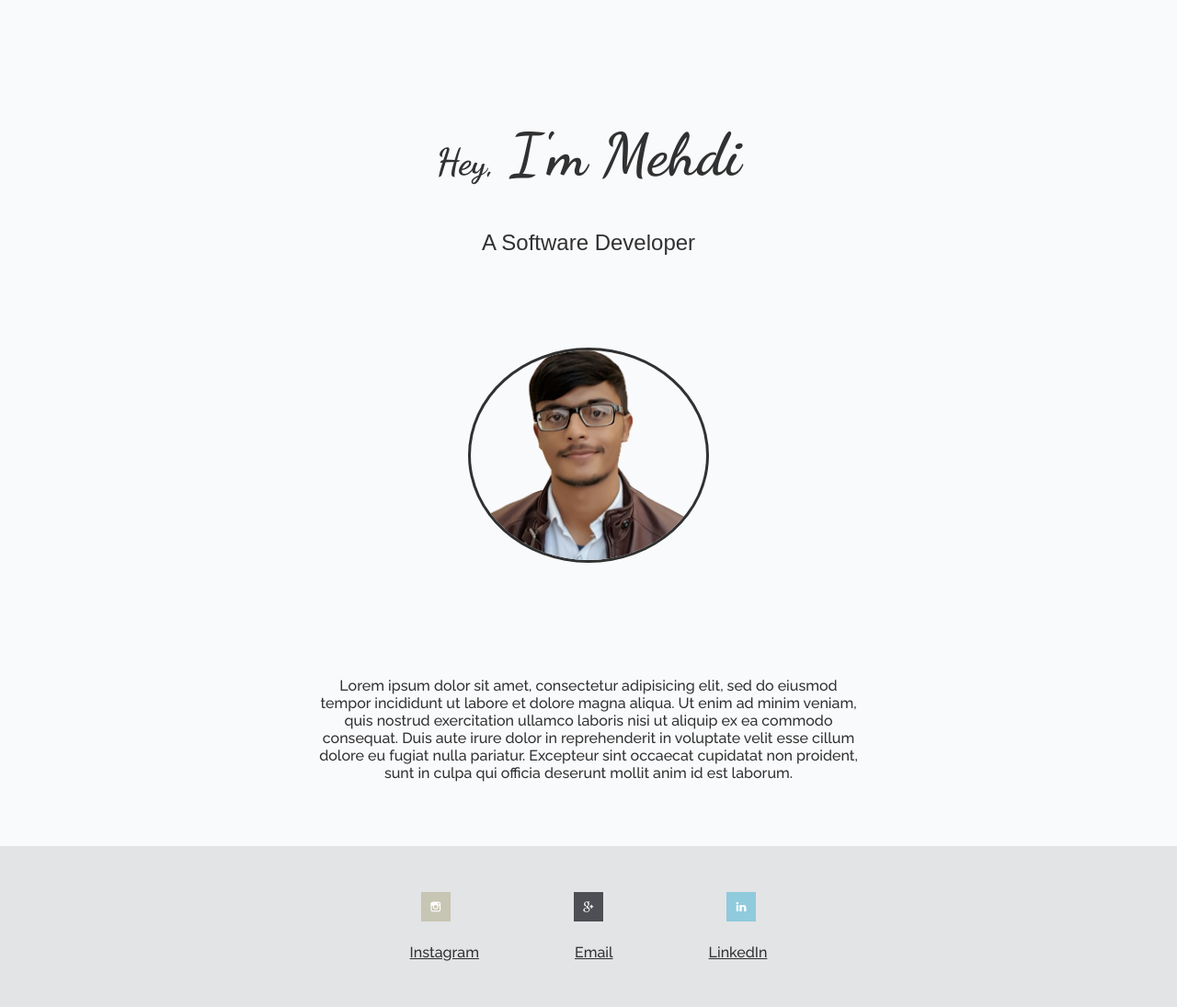
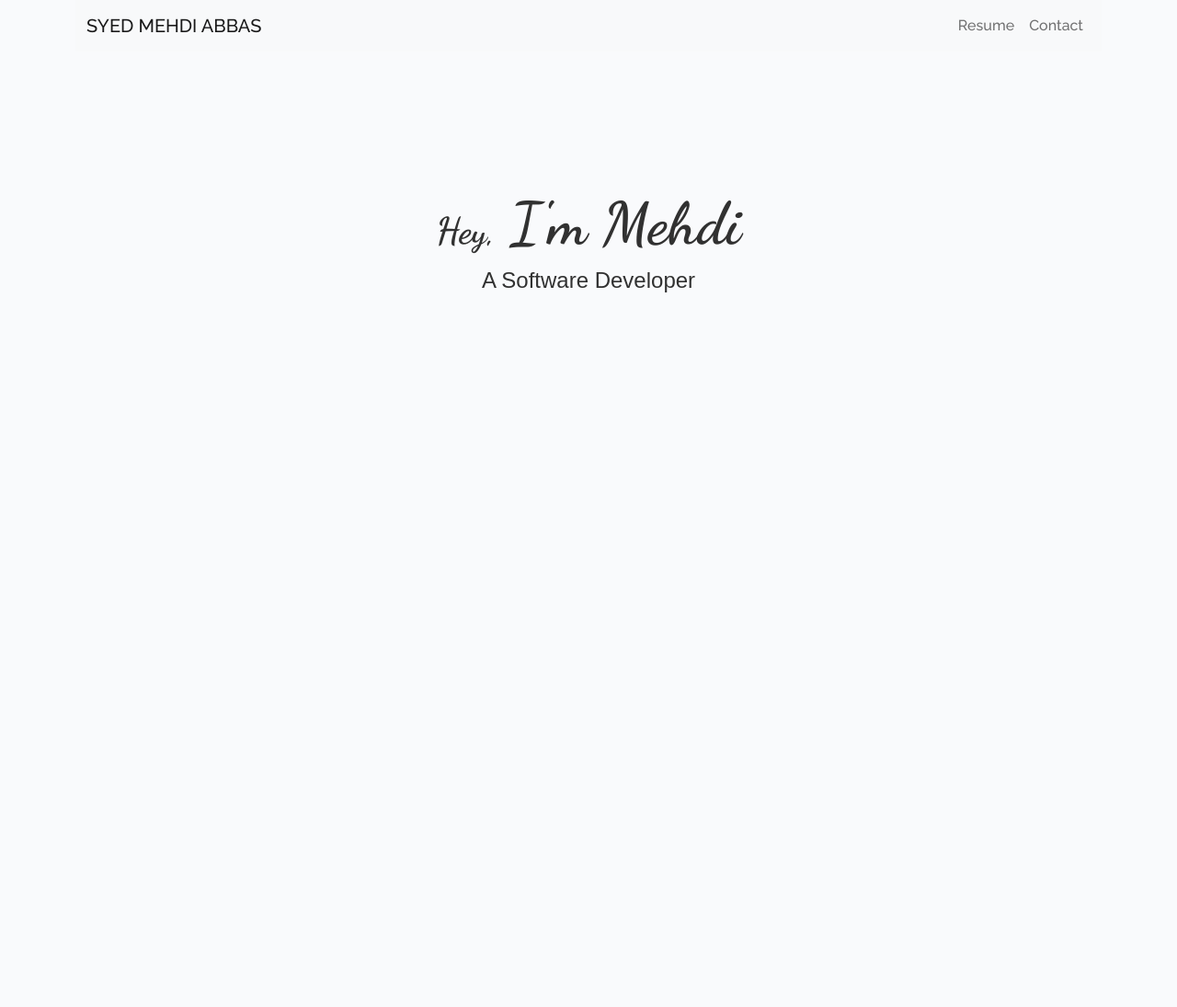
Before and after one commit to syedmehdiabbas/personalwebsite, a plain HTML site: page index.html in a window 1280 px wide. Shown: the whole page at 92% size. After the commit the page ends 800 px from the top, so only its background shows below. Drawn offline with nearby package versions, Linux system fonts and the light colour scheme; a web font is replaced by a local one.

Commit message:
started with bootstrap

```diff
--- a/css/styles.css
+++ b/css/styles.css
@@ -1,76 +1,27 @@
-
 body {
   background-color: #f9fafc;
   color: #313131;
-	text-align: center;
 
-    font-family: 'Raleway', sans-serif;
+  font-family: "Raleway", sans-serif;
   font-size: 1rem;
-
-    margin: 0;
-
 }
 
 h1 {
   font-size: 4rem;
-	color:#313131;
-	font-family: 'Dancing Script', sans-serif;
-
+  color: #313131;
+  font-family: "Dancing Script", sans-serif;
 }
 
 h3 {
   font-size: 1.5rem;
-	font-family: 'Gotu', sans-serif;
+  font-family: "Gotu", sans-serif;
   font-weight: normal;
-}
-
-p {
-	padding: 20px;
 }
 
 .hey {
   font-size: 2.5rem;
 }
 
-.top-box {
-
-	margin: 130px auto 100px;
-
-	background-color: #f9fafc;
-
-
+.intro-box {
+  margin-top: 150px;
 }
-
-.pic-box {
-	width: 100%;
-	margin: 0 auto 100px auto;
-}
-
-
-.mypic {
-	width: 20%;
-	border-radius: 100%;
-	border-width: 3px;
-	border-style: solid;
-	border-color: #313131;
-}
-
-.skills-box {
-	width: 50%;
-	margin: 50px auto;
-
-}
-
-.bottom-box {
-	background-color: #e3e4e6;
-	padding: 50px;
-}
-
-.foot-link {
-	color: #313131;
-	padding: 0 50px;
-}
-
-.foot-link-img {
-	padding: 0 65px 20px 65px;
-}
--- a/index.html
+++ b/index.html
@@ -2,45 +2,52 @@
 <html>
   <head>
     <title>Mehdi</title>
-	<meta charset="utf-8">
-	<link rel="stylesheet" type="text/css" href="css/styles.css">
-	<link href="https://fonts.googleapis.com/css2?family=Dancing+Script:wght@700&family=Gotu&family=Raleway:wght@500&display=swap" rel="stylesheet">
-	<link rel="icon" href="favicon.ico">
+    <meta charset="utf-8" />
+    <meta name="viewport" content="width=device-width, initial-scale=1" />
+    <link
+      href="https://cdn.jsdelivr.net/npm/bootstrap@5.0.0/dist/css/bootstrap.min.css"
+      rel="stylesheet"
+      integrity="sha384-wEmeIV1mKuiNpC+IOBjI7aAzPcEZeedi5yW5f2yOq55WWLwNGmvvx4Um1vskeMj0"
+      crossorigin="anonymous"
+    />
+    <link rel="stylesheet" type="text/css" href="css/styles.css" />
+    <link
+      href="https://fonts.googleapis.com/css2?family=Dancing+Script:wght@700&family=Gotu&family=Raleway:wght@500&display=swap"
+      rel="stylesheet"
+    />
+    <link rel="icon" href="favicon.ico" />
   </head>
   <body>
+    <div class="container">
+      <nav class="navbar navbar-expand-lg bg-light navbar-light">
+        <div class="container-fluid">
+          <a href="#" class="navbar-brand">SYED MEHDI ABBAS</a>
 
-	<div class="top-box">
+          <div
+            class="collapse navbar-collapse d-flex flex-row-reverse"
+            id="navbarSupportedContent"
+          >
+            <ul class="navbar-nav">
+              <li class="nav-item">
+                <a class="nav-link" href="#">Resume</a>
+              </li>
+              <li class="nav-item">
+                <a href="#" class="nav-link">Contact</a>
+              </li>
+            </ul>
+          </div>
+        </div>
+      </nav>
+      <div class="intro-box text-center">
         <h1><span class="hey">Hey,</span> I'm Mehdi</h1>
         <h3>A Software Developer</h3>
       </div>
-
-	<div class="pic-box">
-		<img class="mypic" src="images/mypic.png" alt="my photo">
     </div>
 
-	<div class="skills-box">
-	<p>Lorem ipsum dolor sit amet, consectetur adipisicing elit, sed do eiusmod
-	tempor incididunt ut labore et dolore magna aliqua. Ut enim ad minim veniam,
-	quis nostrud exercitation ullamco laboris nisi ut aliquip ex ea commodo
-	consequat. Duis aute irure dolor in reprehenderit in voluptate velit esse
-	cillum dolore eu fugiat nulla pariatur. Excepteur sint occaecat cupidatat non
-	proident, sunt in culpa qui officia deserunt mollit anim id est laborum.</p>
-	</div>
-
-	<div class="bottom-box">
-		<div>
-		<img src="images/instagram.png" alt="Insta" class="foot-link-img">
-		<img src="images/google.png" alt="Mail" class="foot-link-img">
-		<img src="images/linkedin.png" alt="LinkedIn" class="foot-link-img">
-		</div>
-
-		<div>
-		<a class="foot-link" href="https://www.instagram.com/mehdi_abbas11">Instagram</a>
-		<a class="foot-link" href="mailto:mehdi110abbas@gmail.com">Email</a>
-		<a class="foot-link" href="https://www.linkedin.com/in/syed-mehdi-abbas-39513415a/">LinkedIn</a>
-		</div>
-	</div>
-
-
+    <script
+      src="https://cdn.jsdelivr.net/npm/bootstrap@5.0.0/dist/js/bootstrap.bundle.min.js"
+      integrity="sha384-p34f1UUtsS3wqzfto5wAAmdvj+osOnFyQFpp4Ua3gs/ZVWx6oOypYoCJhGGScy+8"
+      crossorigin="anonymous"
+    ></script>
   </body>
 </html>
```
Also changed, not shown: images/google.png (deleted), images/instagram.png (deleted), images/linkedin.png (deleted). Lines whose indentation alone changed are shown as unchanged.
